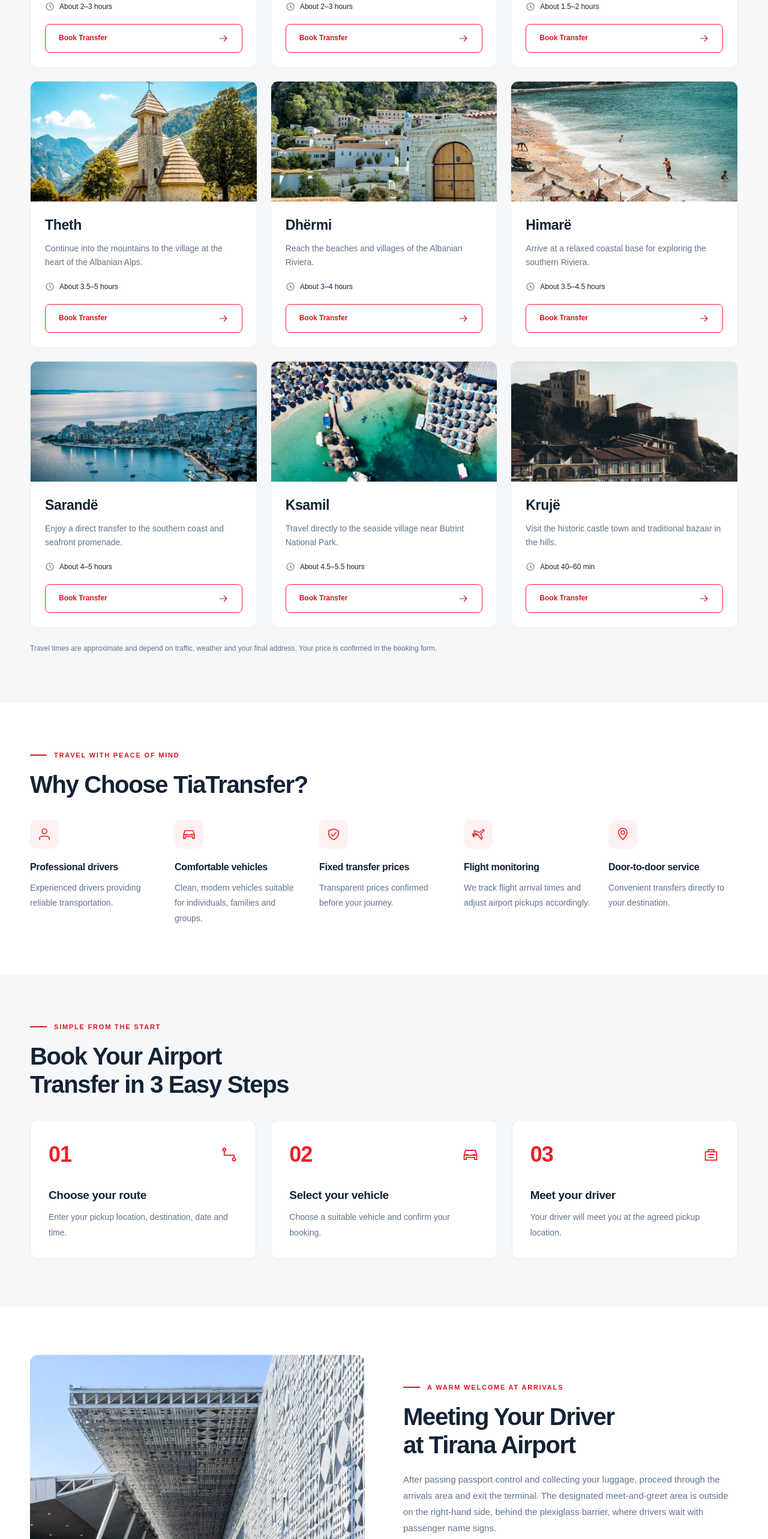
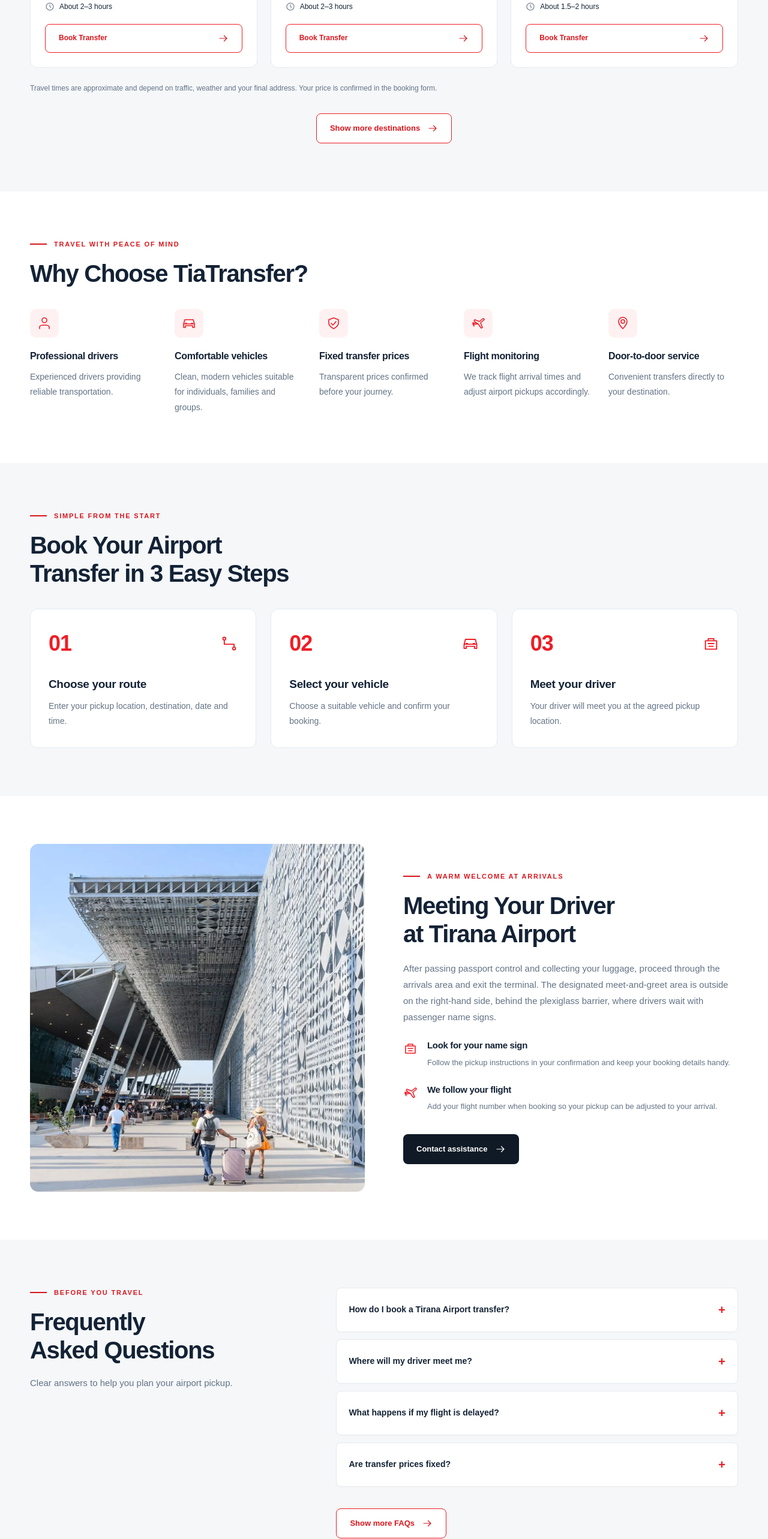
Before and after one commit to DonaldMerdanaj/tiatransferwebsite, a Next.js app: page / in a window 1280 px wide. Shown: the part 1920-4486 px from the top of the page at 60% size. Built offline with nearby package versions, Linux system fonts and the light colour scheme; no server answers.

Commit message:
Show homepage destination and FAQ previews with more links

```diff
--- a/app/page.tsx
+++ b/app/page.tsx
@@ -10,6 +10,8 @@
 const title = "Tirana Airport Transfers | Private Taxi & Shuttle | TiaTransfer";
 const description =
   "Book private Tirana Airport transfers with TiaTransfer. Enjoy fixed prices, professional drivers, flight tracking, and reliable door-to-door transportation across Albania.";
+const homepageRoutes = routes.slice(0, 6);
+const homepageFaq = faq.slice(0, 4);
 export const metadata: Metadata = {
   title,
   description,
@@ -137,7 +139,7 @@
       },
       {
         "@type": "FAQPage",
-        mainEntity: faq.map((f) => ({
+        mainEntity: homepageFaq.map((f) => ({
           "@type": "Question",
           name: f.question,
           acceptedAnswer: { "@type": "Answer", text: f.answer },
@@ -223,7 +225,7 @@
               text="Discover reliable private transfers from Tirana International Airport to Albania’s most popular destinations."
             />
             <div className="destination-grid">
-              {routes.map((r, i) => (
+              {homepageRoutes.map((r, i) => (
                 <article className="destination-card" key={r.slug}>
                   {r.image ? (
                     <div className="destination-photo">
@@ -264,6 +266,11 @@
               Travel times are approximate and depend on traffic, weather and
               your final address. Your price is confirmed in the booking form.
             </p>
+            <div className="mt-8 flex justify-center">
+              <a className="button button-outline" href="/routes">
+                Show more destinations <Icon name="arrow" />
+              </a>
+            </div>
           </div>
         </section>
         <section className="premium-section">
@@ -361,12 +368,15 @@
               text="Clear answers to help you plan your airport pickup."
             />
             <div className="faq-premium">
-              {faq.map((f) => (
+              {homepageFaq.map((f) => (
                 <details key={f.question}>
                   <summary>{f.question}</summary>
                   <p>{f.answer}</p>
                 </details>
               ))}
+              <a className="button button-outline mt-6" href="/faq">
+                Show more FAQs <Icon name="arrow" />
+              </a>
             </div>
           </div>
         </section>
```
Also changed, not shown: 2 other files (tests, documents, lock files or other folders).
